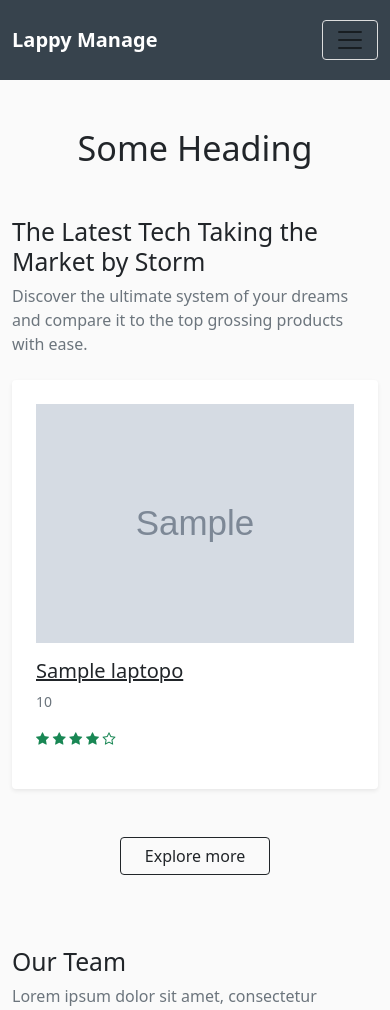
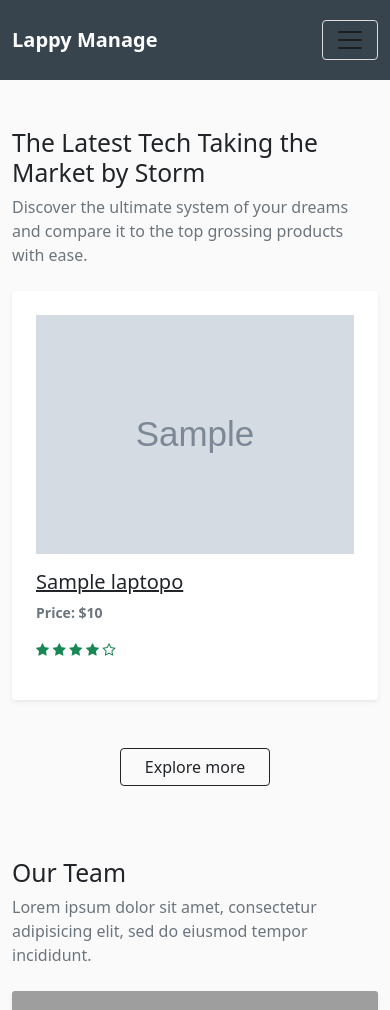
Before and after one commit to radioactive17/Lappy-Manage, a Django app: page / in a window 390 px wide. Shown: the top 1010 px of the page. Run offline with Django 4.2, Linux system fonts and the light colour scheme; tables that the repository leaves empty hold one stand-in row (values such as "Sample post"); grey boxes marked "Sample" are stand-in pictures; grey boxes are pictures that could not be loaded.

Commit message:
Minor changes in Version 1.0

```diff
--- a/lappy_manage/homepage/templates/homepage/explore.html
+++ b/lappy_manage/homepage/templates/homepage/explore.html
@@ -45,7 +45,7 @@
                   <div class="card-body p-4"><img
                           src="{{ laptop.images.url }}" alt=""
                           class="img-fluid d-block mx-auto mb-3">
-                      <h5> <a href="{% url 'laptop-details' laptop.laptop_id %}" class="text-dark">{{ laptop.name }}</a></h5>
+                      <h5> <a href="{% url 'laptop-details' laptop.laptop_id %}" class="text-dark">{{ laptop.name|truncatechars:150 }}</a></h5>
                       <p class="small text-muted font-italic"><b>Price: ${{ laptop.price }}</b></p>
                       <ul class="list-inline small">
                           <li class="list-inline-item m-0"><i class="fa fa-star text-success"></i></li>
--- a/lappy_manage/homepage/templates/homepage/home.html
+++ b/lappy_manage/homepage/templates/homepage/home.html
@@ -5,9 +5,6 @@
   <div class="bootstrap_cards2">
     <div class="container py-5">
         <!-- For Demo Purpose-->
-        <header class="text-center mb-5">
-            <h1 class="display-4 font-weight-bold">Some Heading</h1>
-        </header>
         <!-- First Row [Prosucts]-->
         <h2 class="font-weight-bold mb-2">The Latest Tech Taking the Market by Storm</h2>
         <p class="font-italic text-muted mb-4">Discover the ultimate system of your dreams and compare it to the top grossing products with ease.</p>
@@ -17,11 +14,9 @@
             <div class="col-lg-3 col-md-6 mb-4 mb-lg-0">
               <!-- Card-->
               <div class="card rounded shadow-sm border-0">
-                  <div class="card-body p-4"><img
-                          src="{{ laptop.images.url }}" alt=""
-                          class="img-fluid d-block mx-auto mb-3">
-                      <h5> <a href="{% url 'laptop-details' laptop.laptop_id %}" class="text-dark">{{ laptop.name }}</a></h5>
-                      <p class="small text-muted font-italic">{{ laptop.price }}</p>
+                  <div class="card-body p-4"><img src="{{ laptop.images.url }}" alt="" class="img-fluid d-block mx-auto mb-3">
+                      <h5 style = "text-overflow: ellipsis; "> <a href="{% url 'laptop-details' laptop.laptop_id %}" class="text-dark">{{ laptop.name|truncatechars:100 }}</a></h5>
+                      <p class="small text-muted font-italic"><b>Price: ${{ laptop.price }}</b></p>
                       <ul class="list-inline small">
                           <li class="list-inline-item m-0"><i class="fa fa-star text-success"></i></li>
                           <li class="list-inline-item m-0"><i class="fa fa-star text-success"></i></li>
@@ -144,71 +139,6 @@
 
 
         <!-- First Row [Statistics]-->
-        <h2 class="font-weight-bold mb-2">Latest Statistics</h2>
-        <p class="font-italic text-muted mb-4">Lorem ipsum dolor sit amet, consectetur adipisicing elit, sed do
-            eiusmod tempor incididunt.</p>
-
-        <div class="row pb-5">
-            <div class="col-lg-3 col-md-6 mb-4 mb-lg-0">
-                <!-- Card-->
-                <div class="card rounded shadow-sm border-0">
-                    <div class="card-body p-5"><i class="fa fa-bar-chart fa-2x mb-3 text-primary"></i>
-                        <h5>Products Sales</h5>
-                        <p class="small text-muted font-italic">Lorem ipsum dolor sit amet, consectetur adipisicing
-                            elit.</p>
-                        <div class="progress rounded-pill">
-                            <div role="progressbar" aria-valuenow="70" aria-valuemin="0" aria-valuemax="100"
-                                style="width: 70%;" class="progress-bar rounded-pill"></div>
-                        </div>
-                    </div>
-                </div>
-            </div>
-
-            <div class="col-lg-3 col-md-6 mb-4 mb-lg-0">
-                <!-- Card -->
-                <div class="card rounded shadow-sm border-0">
-                    <div class="card-body p-5"><i class="fa fa-tasks fa-2x mb-3 text-success"></i>
-                        <h5>Completed Tasks</h5>
-                        <p class="small text-muted font-italic">Lorem ipsum dolor sit amet, consectetur adipisicing
-                            elit.</p>
-                        <div class="progress rounded-pill">
-                            <div role="progressbar" aria-valuenow="80" aria-valuemin="0" aria-valuemax="100"
-                                style="width: 80%;" class="progress-bar bg-success rounded-pill"></div>
-                        </div>
-                    </div>
-                </div>
-            </div>
-
-            <div class="col-lg-3 col-md-6 mb-4 mb-lg-0">
-                <!-- Card -->
-                <div class="card rounded shadow-sm border-0">
-                    <div class="card-body p-5"><i class="fa fa-user-circle-o fa-2x mb-3 text-info"></i>
-                        <h5>New Users</h5>
-                        <p class="small text-muted font-italic">Lorem ipsum dolor sit amet, consectetur adipisicing
-                            elit.</p>
-                        <div class="progress rounded-pill">
-                            <div role="progressbar" aria-valuenow="70" aria-valuemin="0" aria-valuemax="100"
-                                style="width: 70%;" class="progress-bar bg-info rounded-pill"></div>
-                        </div>
-                    </div>
-                </div>
-            </div>
-
-            <!-- Card -->
-            <div class="col-lg-3 col-md-6 mb-4 mb-lg-0">
-                <div class="card rounded shadow-sm border-0">
-                    <div class="card-body p-5"><i class="fa fa-shopping-bag fa-2x mb-3 text-warning"></i>
-                        <h5>New Products</h5>
-                        <p class="small text-muted font-italic">Lorem ipsum dolor sit amet, consectetur adipisicing
-                            elit.</p>
-                        <div class="progress rounded-pill">
-                            <div role="progressbar" aria-valuenow="70" aria-valuemin="0" aria-valuemax="100"
-                                style="width: 70%;" class="progress-bar bg-warning rounded-pill"></div>
-                        </div>
-                    </div>
-                </div>
-            </div>
-        </div>
     </div>
 </div><!-- End: Bootstrap Cards v2 -->
 {% endblock %}
```
Also changed, not shown: lappy_manage/media/homepage/images/lenovo.png.
